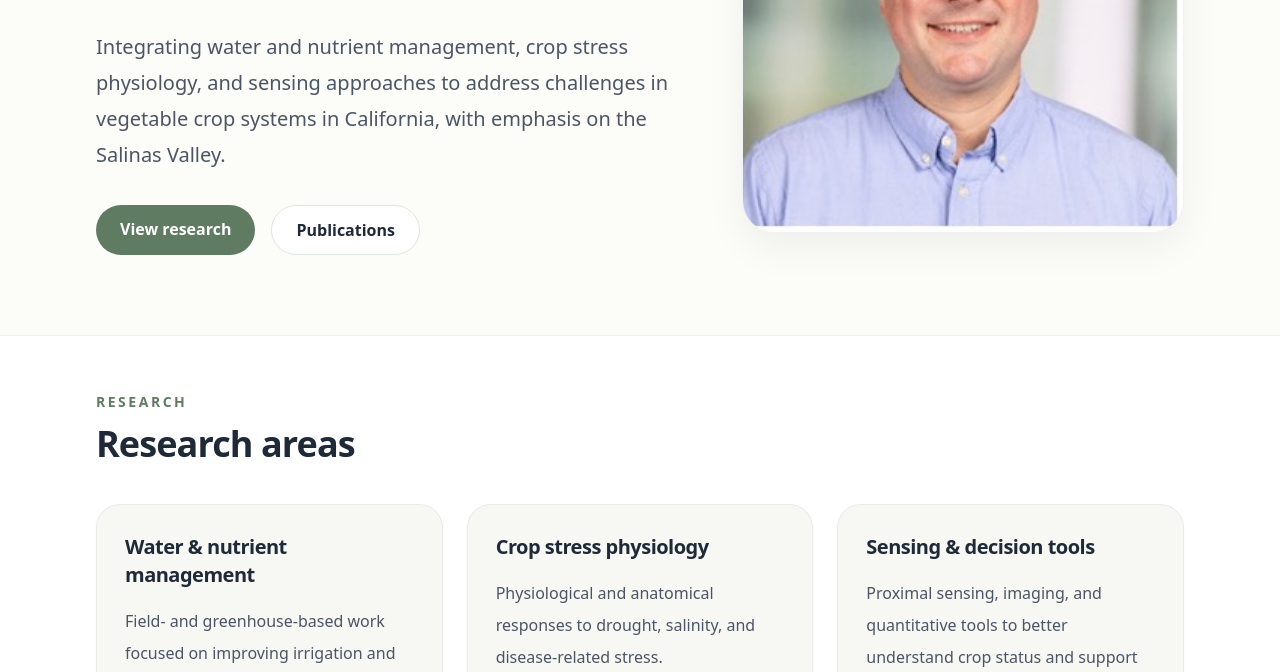
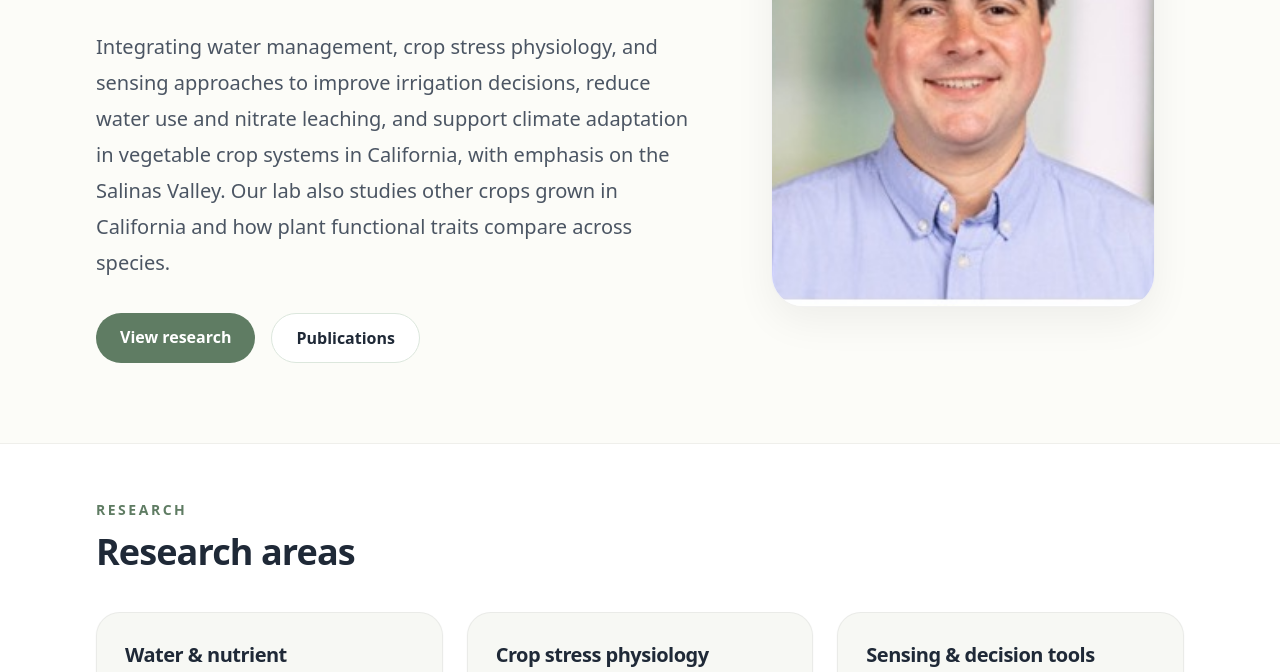
Before and after one commit to cpalbuquerque/cpalbuquerque.github.io, an Astro site: page / in a window 1280 px wide. Shown: the part 428-1100 px from the top of the page. Built offline with nearby package versions, Linux system fonts and the light colour scheme; Astro itself is replaced by a stand-in of ours.

Commit message:
Final homepage cleanup

```diff
--- a/src/pages/index.astro
+++ b/src/pages/index.astro
@@ -23,8 +23,10 @@ const latestNews = news.slice(0, 5);
           </p>
 
        <p class="mt-8 max-w-3xl text-lg leading-8 text-[#4B5563] sm:text-xl sm:leading-9">
-            Integrating water and nutrient management, crop stress physiology, and sensing approaches
-            to address challenges in vegetable crop systems in California, with emphasis on the Salinas Valley.
+  Integrating water management, crop stress physiology, and sensing approaches to improve irrigation decisions,
+  reduce water use and nitrate leaching, and support climate adaptation in vegetable crop systems in California,
+  with emphasis on the Salinas Valley. Our lab also studies other crops grown in California and how plant
+  functional traits compare across species.
 </p>
 
           <div class="mt-8 flex flex-wrap gap-4">
@@ -44,12 +46,12 @@ const latestNews = news.slice(0, 5);
           </div>
         </div>
 
-        <div class="mx-auto w-full max-w-md lg:max-w-none">
+<div class="mx-auto w-full max-w-xs sm:max-w-sm lg:max-w-sm">
   <div class="overflow-hidden rounded-[2rem] border border-black/5 bg-white shadow-[0_14px_40px_rgba(0,0,0,0.06)]">
     <img
       src="/img/caetano-portrait.jpg"
       alt="Portrait of Caetano Albuquerque"
-              class="h-full w-full object-cover"
+      class="h-[420px] w-full object-cover object-top sm:h-[480px]"
       loading="eager"
     />
   </div>
@@ -104,7 +106,7 @@ const latestNews = news.slice(0, 5);
           </p>
         </a>
 
-        <a href="/industry-survey" class="rounded-[1.5rem] border border-black/5 bg-white p-7 shadow-sm transition hover:-translate-y-0.5">
+        <a href="/industry" class="rounded-[1.5rem] border border-black/5 bg-white p-7 shadow-sm transition hover:-translate-y-0.5">
           <h3 class="text-xl font-semibold tracking-tight">Industry survey</h3>
           <p class="mt-4 text-base leading-8 text-[#4B5563]">
             Stakeholder input on research priorities in specialty crop systems.
```
Also changed, not shown: public/img/lab-field.jpg (added), 14 other files. Lines whose indentation alone changed are shown as unchanged.
